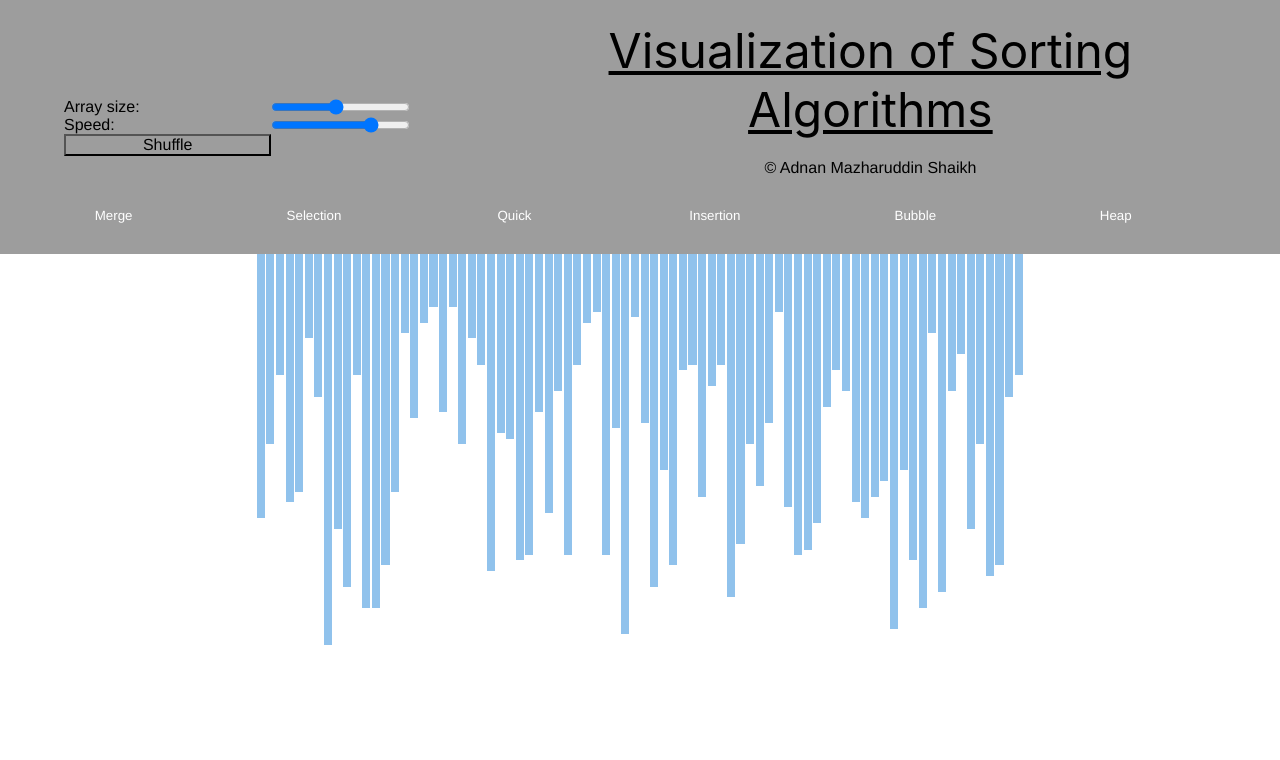
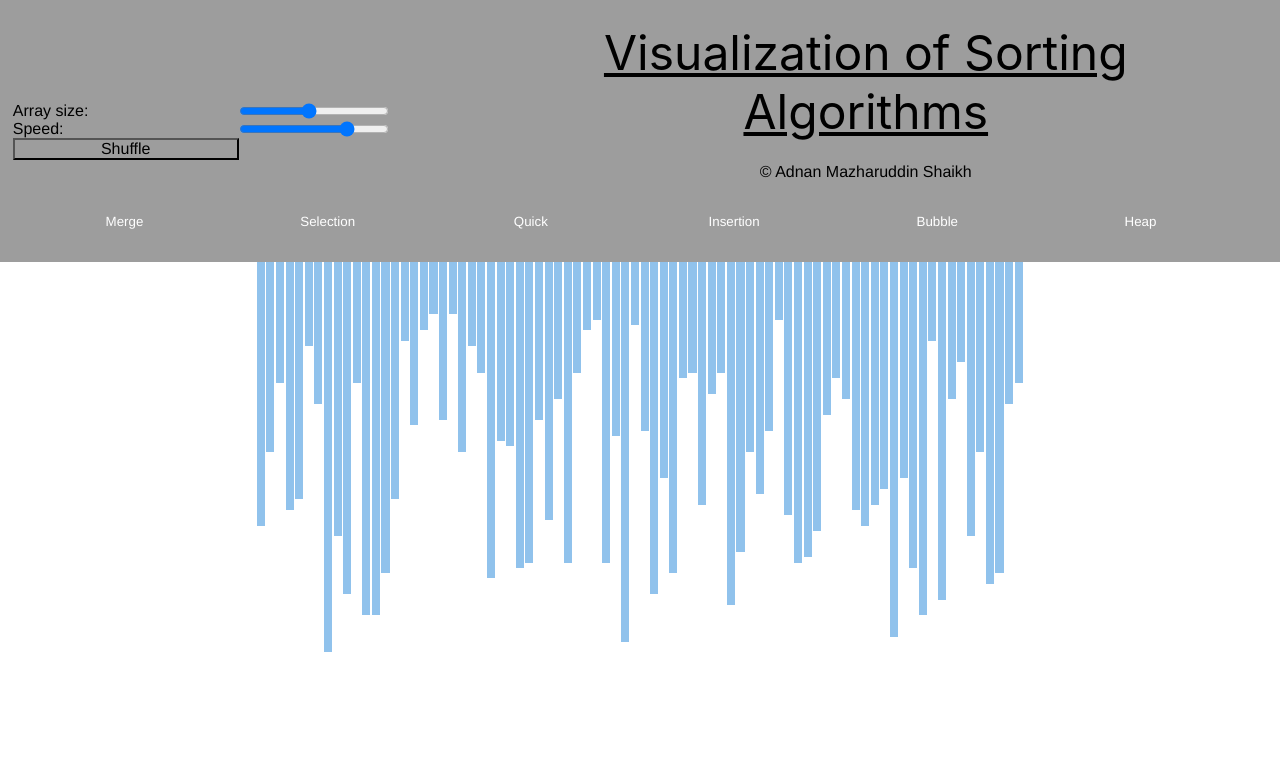
Before and after one commit to 10adnan75/sorting-visualizer, a plain HTML site: page index.html in a window 1280 px wide. Shown: the top 760 px of the page. Drawn offline with Linux system fonts and the light colour scheme.

Commit message:
Update styles.css

```diff
--- a/css/styles.css
+++ b/css/styles.css
@@ -15,8 +15,8 @@
   -ms-grid-columns: 30% 60%;
   grid-template-columns: 30% 60%;
   -webkit-column-gap: 10%;
-  column-gap: 10%;
-  padding: 0% 5%;
+  column-gap: 8%;
+  padding: 0% 1%;
 }
 
 nav .array-inputs {
@@ -66,7 +66,7 @@
 nav .header_right .algos {
   display: -ms-grid;
   display: grid;
-  grid-template-columns: repeat(6, 29%);
+  grid-template-columns: repeat(6, 27%);
   place-content: flex-end;
   padding: 3% 0%;
 }
```
